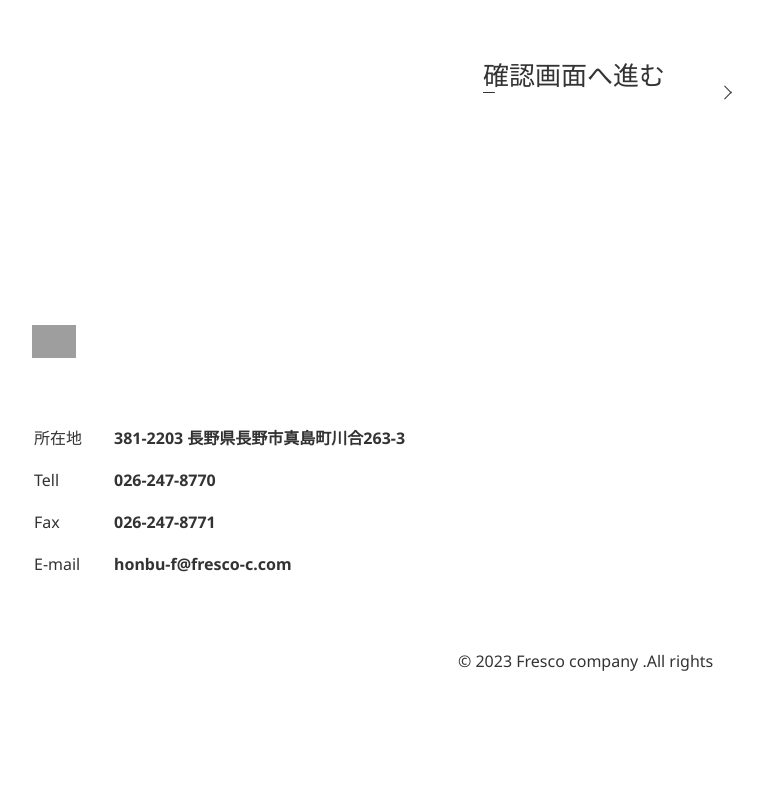
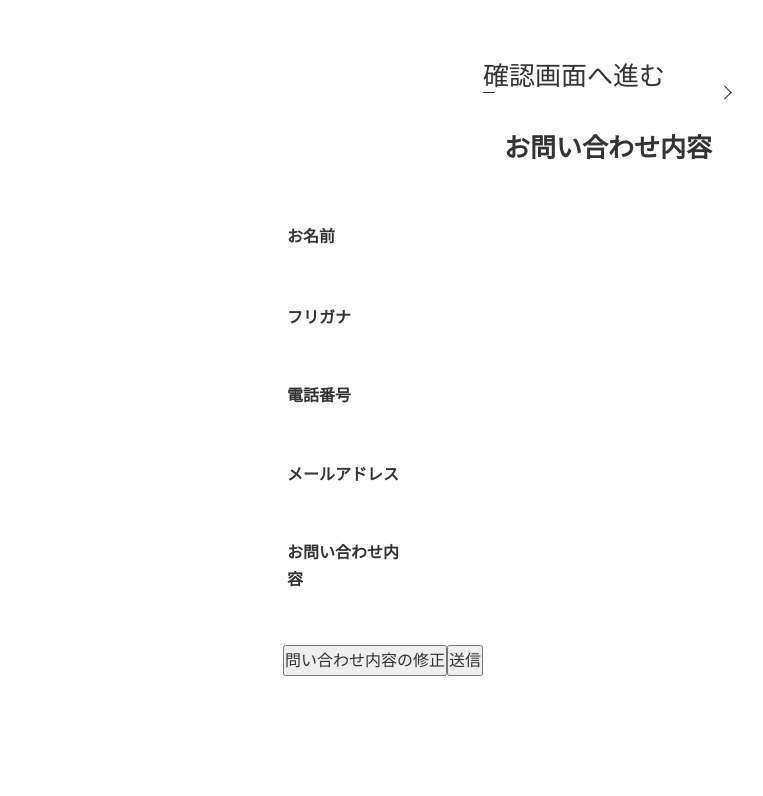
Before and after one commit to y3kh6s03/Fresco-site, a Next.js app: page /Contact in a window 1280 px wide. Shown: the part 2064-2860 px from the top of the page, without its empty margins (32-795 px from the left). Before the commit the page ends 2800 px from the top, so only its background shows below. Built offline with nearby package versions, Linux system fonts and the light colour scheme; grey boxes are pictures that could not be loaded; a web font is replaced by a local one.

Commit message:
contact create save

```diff
--- /dev/null
+++ b/app/Contact/components/Confirmation/Confirmation.jsx
@@ -0,0 +1,39 @@
+import "app/Contact/components/Confirmation/Confirmation.scss";
+
+export const Confirmation = ({ formText }) => {
+    return (
+        <section className="confirmation">
+            <h3 className="confirmation__title">
+                お問い合わせ内容
+            </h3>
+            <table className="confirmation__list">
+                <thead>
+                    <tr className="confirmation__list__item">
+                        <th>お名前</th>
+                        <td>{formText.name}</td>
+                    </tr>
+                </thead>
+                <tbody>
+                    <tr className="confirmation__list__item">
+                        <th>フリガナ</th>
+                        <td>{formText.furigana}</td>
+                    </tr>
+                    <tr className="confirmation__list__item">
+                        <th>電話番号</th>
+                        <td>{formText.tel}</td>
+                    </tr>
+                    <tr className="confirmation__list__item">
+                        <th>メールアドレス</th>
+                        <td>{formText.mail}</td>
+                    </tr>
+                    <tr className="confirmation__list__item">
+                        <th>お問い合わせ内容</th>
+                        <td>{formText.text}</td>
+                    </tr>
+                </tbody>
+            </table>
+            <button className="modification__button">問い合わせ内容の修正</button>
+            <button className="submit__button">送信</button>
+        </section>
+    )
+}
--- /dev/null
+++ b/app/Contact/components/Confirmation/Confirmation.scss
@@ -0,0 +1,38 @@
+@use "styles/_globals.scss" as *;
+
+.confirmation {
+    width: 100%;
+
+
+    &__title {
+        @extend .font-lg;
+        @extend .mb-md;
+        text-align: center;
+    }
+
+    &__list {
+        width: 100%;
+
+        &__item {
+            width: 100%;
+            display: block;
+            @extend .mb-sm;
+            text-align: left;
+
+            & th{
+                width: 120px;
+            }
+            & td{
+                display: inline-block;
+                width: 100%;
+                // white-space: pre-wrap;
+            }
+        }
+    }
+
+
+
+    & .modification__button {}
+
+    & .submit__button {}
+}
--- a/app/Contact/components/Contact.jsx
+++ b/app/Contact/components/Contact.jsx
@@ -1,4 +1,5 @@
-import { Contents } from "@/app/Contact/components/contents/Contents"
+
+import { Form } from "@/app/Contact/components/Form/Form"
 import { SubPageHero } from "@/app/components/SubPageHero/SubPageHero"
 
 export const Contact = () => {
@@ -13,7 +14,7 @@ export const Contact = () => {
     return (
         <>
             <SubPageHero item={contactHero} />
-            <Contents />
+            <Form />
         </>
     )
 }
--- a/app/Contact/components/contents/Contents.jsx
+++ b/app/Contact/components/Form/Form.jsx
@@ -1,10 +1,11 @@
 "use client"
 
-import "app/Contact/components/contents/Contents.scss"
+import { Confirmation } from "@/app/Contact/components/Confirmation/Confirmation";
+import "app/Contact/components/Form/Form.scss"
 import { useRouter } from "next/navigation"
 import { useState } from "react";
 
-export const Contents = () => {
+export const Form = () => {
 
     const [formText, setFormText] = useState({
         name: "",
@@ -15,8 +16,9 @@ export const Contents = () => {
     });
 
     const formSubmit = (e) => {
+
         e.preventDefault();
-        const {name, furigana, mail, tel, text} = e.target;
+        const { name, furigana, mail, tel, text } = e.target;
         setFormText({
             name: name.value,
             furigana: furigana.value,
@@ -24,7 +26,10 @@ export const Contents = () => {
             tel: tel.value,
             text: text.value,
         })
-        console.log(formText);
+
+        if (e.nativeEvent.submitter.id === "formText__confirmation") {
+            console.log(formText)
+        }
     }
 
     return (
@@ -109,7 +114,7 @@ export const Contents = () => {
                 </div>
                 <div className="contents__form__button">
                     <button
-                        type="submit" name="form__submit" value={formText}>
+                        type="submit" name="form__submit" id="formText__confirmation">
                         確認画面へ進む
                     </button >
                     <span className="contents__form__button__enText">
@@ -118,6 +123,8 @@ export const Contents = () => {
                     <span className="contents__form__button__arrow"></span>
                 </div>
 
+                <Confirmation formText={formText}/>
+
             </form>
 
         </section>
```
Also changed, not shown: app/Contact/components/Form/Form.scss (renamed from app/Contact/components/contents/Contents.scss).
